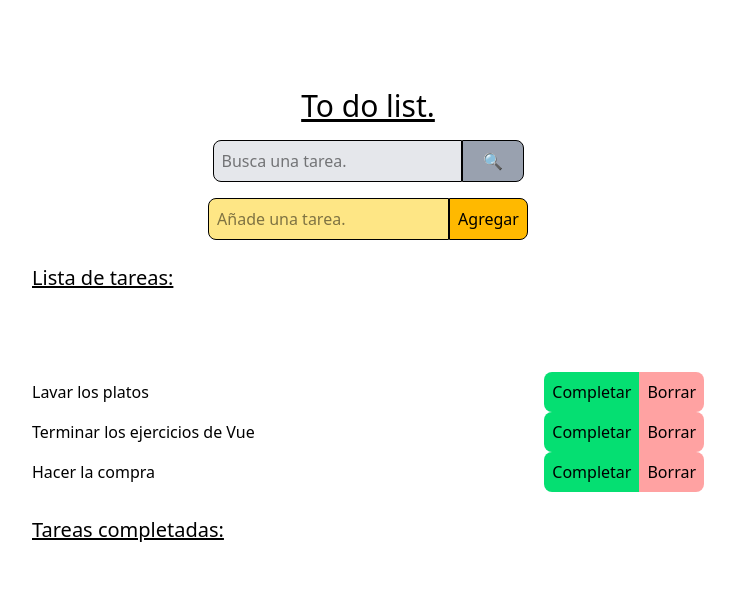
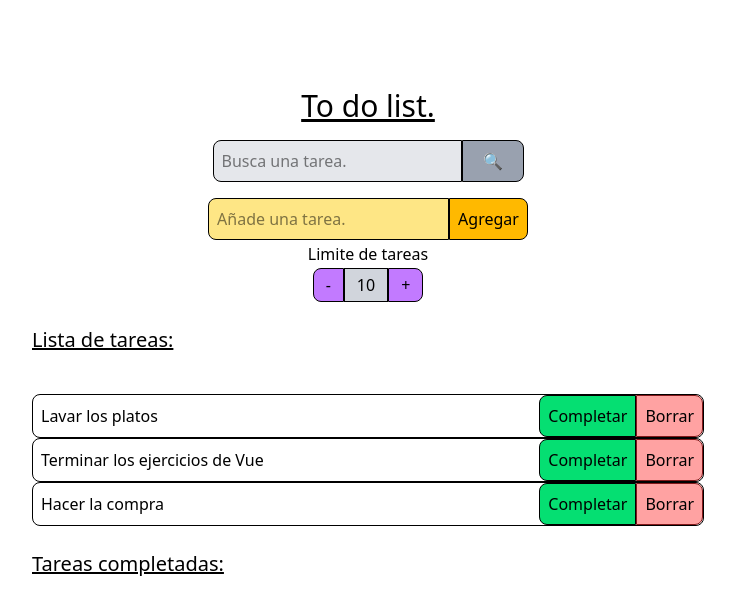
Before and after one commit to torruuu/vue-test, a Vue app: page / in a window 1280 px wide. Shown: the top 612 px of the page, without its empty margins (272-1007 px from the left). Built offline with nearby package versions, Linux system fonts and the light colour scheme.

Commit message:
chore: limite añadido

```diff
--- a/src/components/Laura/TareaHijo.vue
+++ b/src/components/Laura/TareaHijo.vue
@@ -20,12 +20,12 @@ function borrar() {
 
 <template>
     <div class="w-2xl">
-        <li class="flex justify-between items-center w-full">
+        <li class="flex justify-between items-center w-full border rounded-lg pl-2">
             <span :class="estado && 'line-through'">{{ nombre }}</span>
             <div>
-                <button v-if="!estado" @click="marcada" class="bg-green-400 rounded-l-lg p-2">Completar
+                <button v-if="!estado" @click="marcada" class="bg-green-400 border rounded-l-lg p-2">Completar
                 </button>
-                <button @click="borrar" class="bg-red-300 border-red-900 rounded-r-lg p-2">Borrar</button>
+                <button @click="borrar" class="bg-red-300 border-red-900 border rounded-r-lg p-2">Borrar</button>
             </div>
         </li>
     </div>
--- a/src/components/Laura/TareaPadre.vue
+++ b/src/components/Laura/TareaPadre.vue
@@ -10,12 +10,15 @@ const tareas = ref([
     { id: 3, nombre: "Hacer la compra", estado: false },
 ])
 
+const contadorTarea = computed(() => tareas.value.length)
+let limit = ref(10);
+
 const tareaBuscada = ref("");
 const tareasTerminadas = computed(recuperarCompl);
 const tareasPendientes = computed(recuperarPend);
 const tareasCoincidenComputed = computed(() => {
     const tareasCo = [];
-    if(tareaBuscada.value === ""){
+    if (tareaBuscada.value === "") {
         return tareasCo;
     }
     for (let tarea of tareas.value) {
@@ -55,11 +58,21 @@ function eliminarTarea(id) {
 }
 //Declaro la funcion agregar tarea que añade el valor del input en el array
 function agregarTarea(nombreTarea) {
+    if (limit.value > contadorTarea.value) {
         tareas.value.push({
             id: Date.now(),
             nombre: nombreTarea,
             estado: false
         })
+    } else { alert(`No puedes añadir más de ${limit.value} tareas.`) }
+}
+
+function sumar() {
+    limit.value++
+}
+
+function restar() {
+    limit.value--
 }
 //Declaro la funcion marcar que escucha el evento personalizado
 function marcar(id) {
@@ -85,7 +98,13 @@ function marcar(id) {
         <span v-if="tareasCoincidenComputed.length > 0">{{ tareasCoincidenComputed }}</span>
         <div v-else>
             <TareaHija @agregar-tarea="agregarTarea" />
-            <h1 class="mb-20 mt-6 text-xl underline">Lista de tareas:</h1>
+            <h2 class="flex flex-col items-center mt-0.5">Limite de tareas</h2>
+            <div class="flex justify-center mt-0.5">
+                <button @click="restar" class="bg-purple-400 px-3 border rounded-l-lg">-</button>
+                <span class="bg-gray-300 px-3 py-1 border">{{ limit }}</span>
+                <button @click="sumar" class="bg-purple-400 px-3 border rounded-r-lg">+</button>
+            </div>
+            <h2 class="mb-10 mt-6 text-xl underline">Lista de tareas:</h2>
             <ul v-for="tarea in tareasPendientes" :key="tarea.id">
                 <TareaHijo :id="tarea.id" :nombre="tarea.nombre" :estado="tarea.estado" @marcar="marcar"
                     @borrado="eliminarTarea" />
```
Lines whose indentation alone changed are shown as unchanged.
